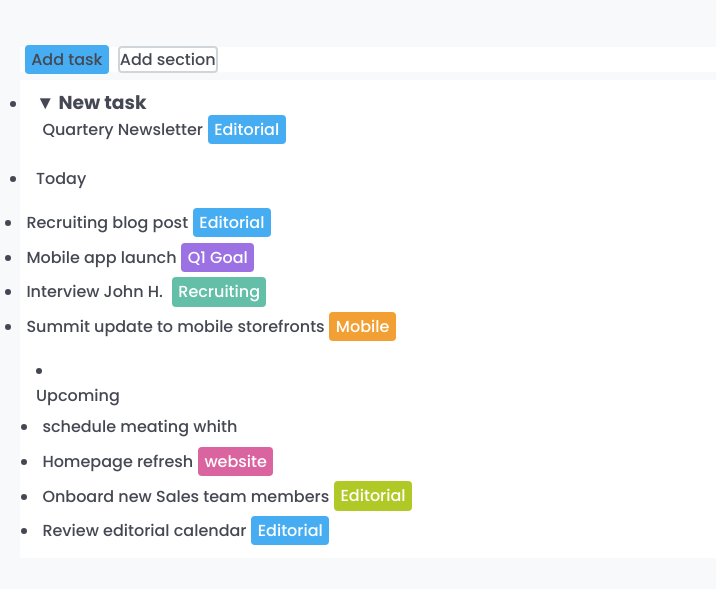
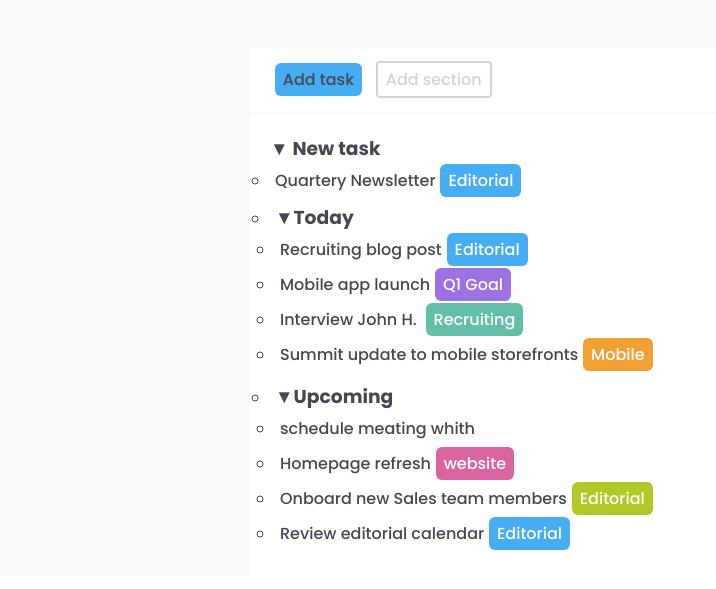
Before and after one commit to CarloDettori/html-css-toboolist, a plain HTML site: page Index.html in a window 1280 px wide. Shown: the part 71-660 px from the top of the page, without its empty margins (0-716 px from the left). Drawn offline with Linux system fonts and the light colour scheme.

Commit message:
correzione con artur

```diff
--- a/Index.html
+++ b/Index.html
@@ -19,32 +19,31 @@
     <main class="bg-almost-white">
         <div class="top-container bg-white">
             <span class="button bg-light-blue">Add task</span>
-            <span class="empty-button bg-white">Add section</span>
+            <span class="empty-button bg-white light-grey button">Add section</span>
         </div>
         <div class="bottom-container bg-white ">
-            <ul>
-                <li class="social-distancing-l2">
-                    <h3><span>&#9660</span> New task</h3>
+            <ul><h3><span>&#9660</span> New task</h3>
+                <li>
                     <ul>
-                        <il class="social-distancing-l1">Quartery Newsletter<span class="white button bg-light-blue">Editorial</span></il>
+                        <il class="">Quartery Newsletter<span class="white button bg-light-blue">Editorial</span></il>
                     </ul>
                 </li>
-                <li class="social-distancing-l2">
-                    <span>Today</span>
-                    <ul">
-                        <li class="social-distancing-l1">Recruiting blog post<span class="white button bg-light-blue">Editorial</span></li>
-                        <li class="social-distancing-l1">Mobile app launch<span class="white button bg-purple">Q1 Goal </span></li>
-                        <li class="social-distancing-l1">Interview John H. <span class="white button bg-green">Recruiting</span></li>
-                        <li class="social-distancing-l1">Summit update to mobile storefronts<span class="white button bg-orange">Mobile</span></li>
+                <li>
+                    <h3><span>&#9660</span>Today</h3>
+                    <ul>
+                        <li class="tick">Recruiting blog post<span class="white button bg-light-blue">Editorial</span></li>
+                        <li class="tick">Mobile app launch<span class="white button bg-purple">Q1 Goal </span></li>
+                        <li class="cross">Interview John H. <span class="white button bg-green">Recruiting</span></li>
+                        <li class="tick">Summit update to mobile storefronts<span class="white button bg-orange">Mobile</span></li>
                     </ul>
                 </li>
-                <li class="social-distancing-l2">
+                <li>
+                    <h3><span>&#9660</span>Upcoming</h3>
                     <ul>
-                        <span>Upcoming</span>
-                        <li class="social-distancing-l1">schedule meating whith</li>
-                        <li class="social-distancing-l1">Homepage refresh<span class="white button bg-pink">website</span></li>
-                        <li class="social-distancing-l1">Onboard new Sales team members<span class="white button bg-vomit">Editorial</span></li>
-                        <li class="social-distancing-l1">Review editorial calendar<span class="white button bg-light-blue">Editorial</span></li>
+                        <li class="cross">schedule meating whith</li>
+                        <li class="tick">Homepage refresh<span class="white button bg-pink">website</span></li>
+                        <li class="tick">Onboard new Sales team members<span class="white button bg-vomit">Editorial</span></li>
+                        <li class="tick">Review editorial calendar<span class="white button bg-light-blue">Editorial</span></li>
                     </ul>
                 </li>
             </ul>
--- a/css/style.css
+++ b/css/style.css
@@ -12,24 +12,31 @@ body {
 
 }
 
+.container {
+
+}
+
 .debug {
     border: 1px solid red;
 }
 
 main {
-    max-width: 1200px;
     font-style: normal;
-    padding: 20px 20px;
     margin: 30px auto
     background-color: #f7f9fa;
+    padding: 20px 0px 0px 20px;
 }
 
 .top-container {
+    max-width: 800px;
     margin: 30px auto 2px;
+    padding: 20px;
 }
 
 .bottom-container {
-    margin: 2px auto 30px;
+    max-width: 800px;
+    margin: 2px auto auto;
+    padding: 20px;
 }
 
 header img {
@@ -132,9 +139,24 @@ white       #ffffff
     padding: 0.2em;
 }
 
-li {
-    class="social-distancing-l1"
+ul>li {
+    padding: 5px;
+    list-style-type: circle;
 }
+
+.tick {
+    list-style-type: &check;
+}
+
+.cross {
+    list-style-type: &#10007;
+}
+
+/*
+&check     v
+&#10007    x
+*/
+
 /*background*/
 
 
@@ -184,9 +206,9 @@ vomit       #b1c926
 }
 
 .button {
-    padding: 0.2em 0.4em;
+    padding: 0.3em 0.5em;
     margin: 0.3em;
-    border-radius: 4px;
+    border-radius: 6px;
 }
 
 .empty-button {
```
